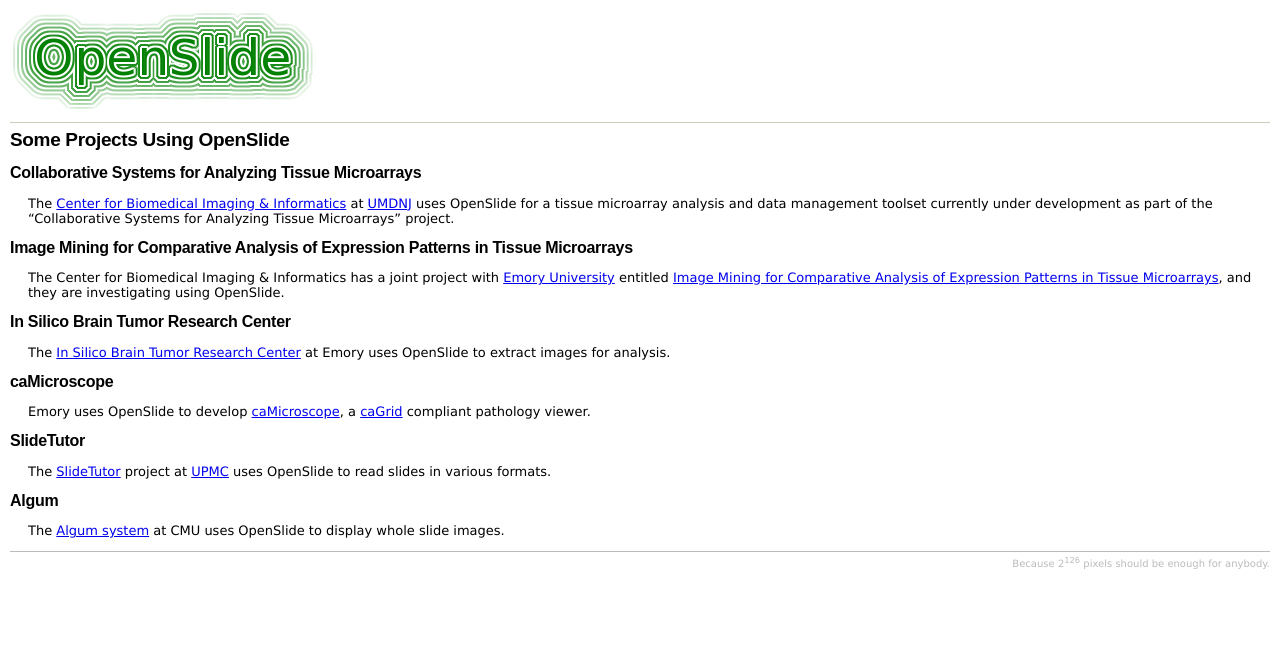
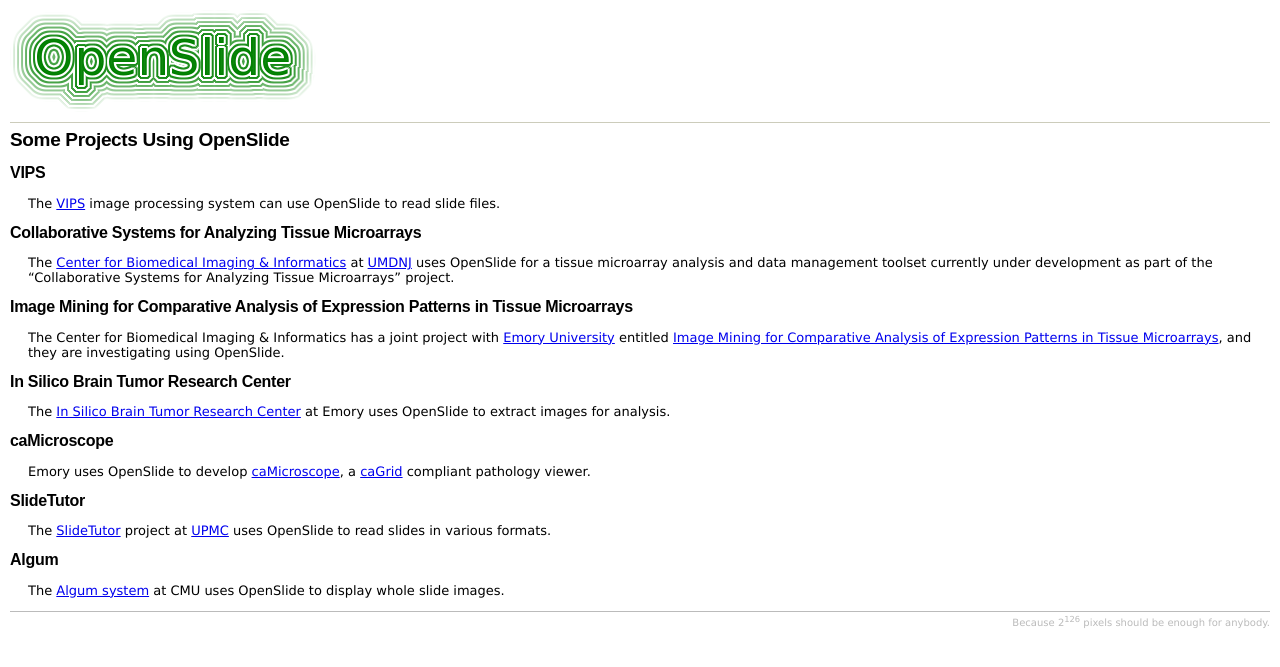
Before and after one commit to openslide/openslide.github.io, a Jekyll site: the page built from Some Projects Using OpenSlide/index.markdown, in a window 1280 px wide. Shown: the top 667 px of the page. Built offline with Jekyll 4.4.1, drawn with Linux system fonts in a browser that asks for light colours.

Commit message:
Add VIPS to related projects page

```diff
--- a/Some Projects Using OpenSlide/index.markdown
+++ b/Some Projects Using OpenSlide/index.markdown
@@ -2,6 +2,14 @@
 layout: default
 title: Some Projects Using OpenSlide
 ---
+
+VIPS
+----
+
+The [VIPS][11] image processing system can use OpenSlide to read
+slide files.
+
+[11]: http://www.vips.ecs.soton.ac.uk/
 
 Collaborative Systems for Analyzing Tissue Microarrays
 ------------------------------------------------------
```
